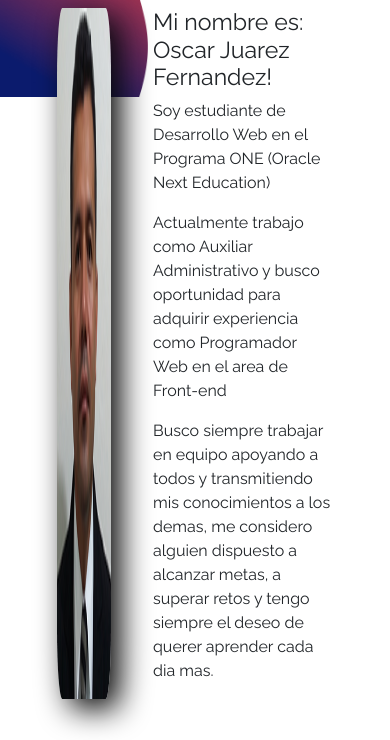
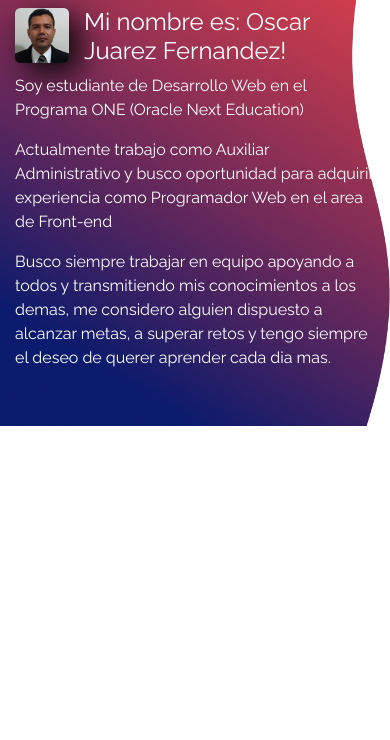
Before and after one commit to ojuarez1/portafolio, a plain HTML site: page index.html in a window 390 px wide. Shown: the part 104-844 px from the top of the page. Drawn offline with nearby package versions, Linux system fonts and the light colour scheme.

Commit message:
Agregando media query para celular

```diff
--- a/style.css
+++ b/style.css
@@ -21,3 +21,26 @@ body{
 .descripcion-perfil{
     width: 50%;
 }
+
+@media(max-width:480px){
+    body {
+            background-size: 100%;
+        }
+    .perfil {
+        display:block;
+        color:white
+    }
+
+    .img-perfil {
+        float: left;
+        margin-right: 15px;
+    }
+
+    .descripcion-perfil {
+        width: 100%;
+    }
+
+    .descripcion-perfil h3{
+        font-size:24px;
+    }
+}
```
